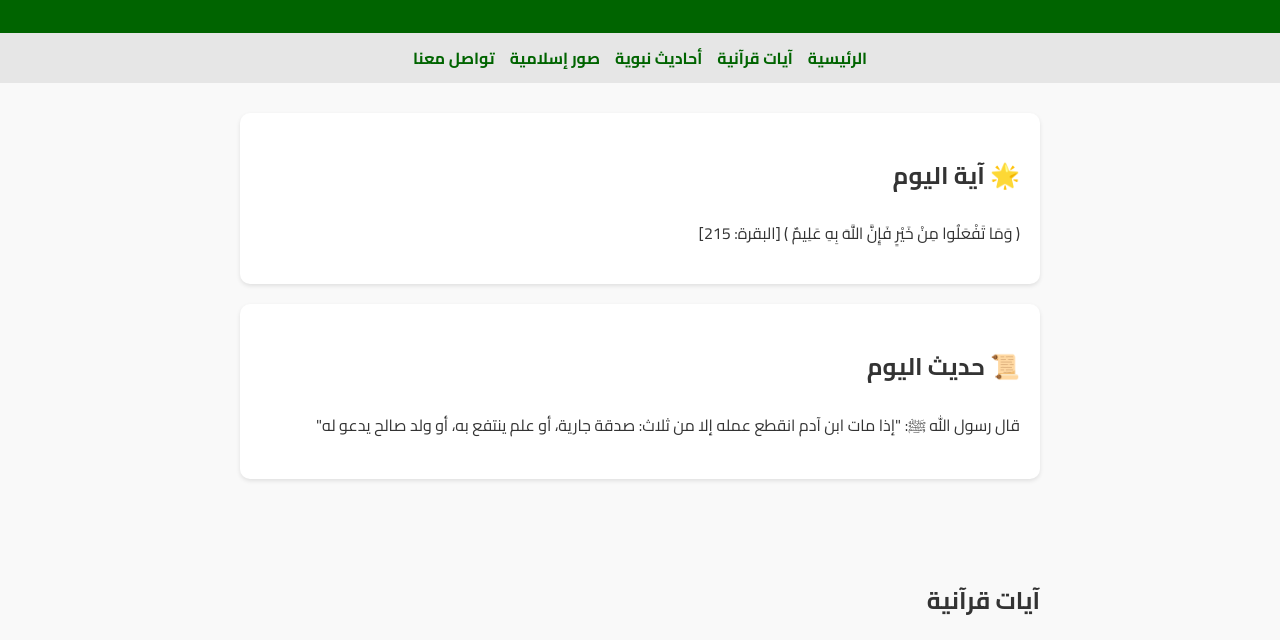
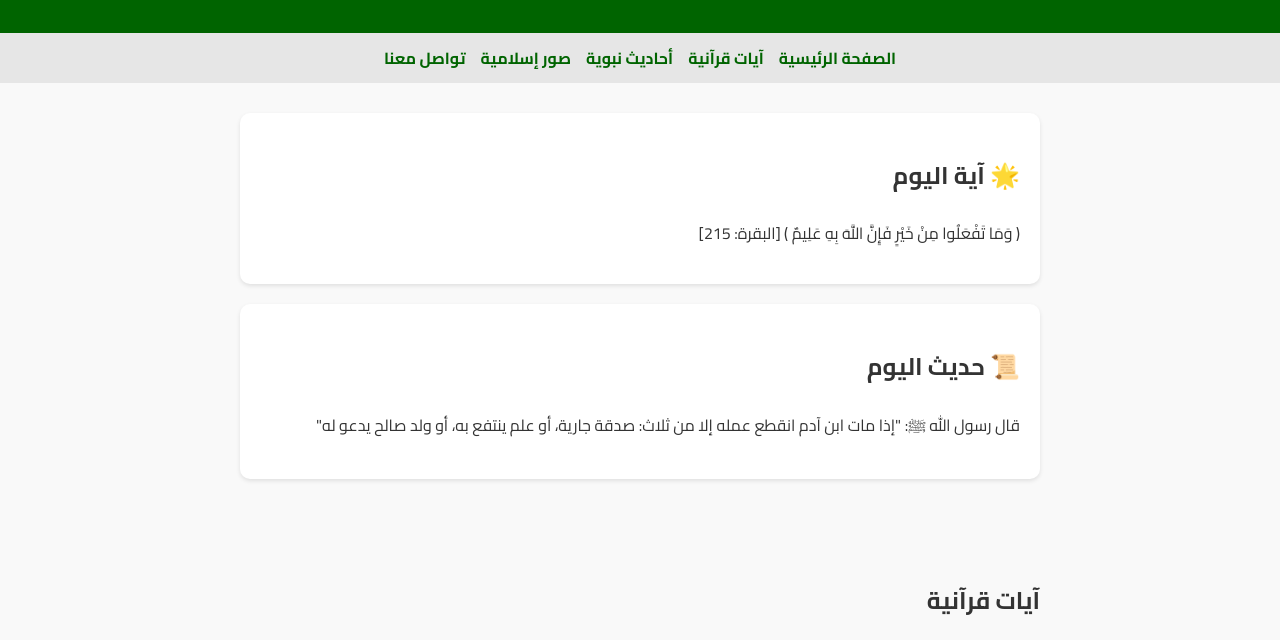
Before and after one commit to sada9ajarria/SadaqaJarria, a plain HTML site: page index.html in a window 1280 px wide. Shown: the part 156-796 px from the top of the page. Drawn offline with Linux system fonts and the light colour scheme.

Commit message:
Update index.html

```diff
--- a/index.html
+++ b/index.html
@@ -64,7 +64,7 @@
   </header>
 
   <nav>
-    <a href="#home">الرئيسية</a>
+    <a href="#home">الصفحة الرئيسية</a>
     <a href="#ayat">آيات قرآنية</a>
     <a href="#hadith">أحاديث نبوية</a>
     <a href="#images">صور إسلامية</a>
```
